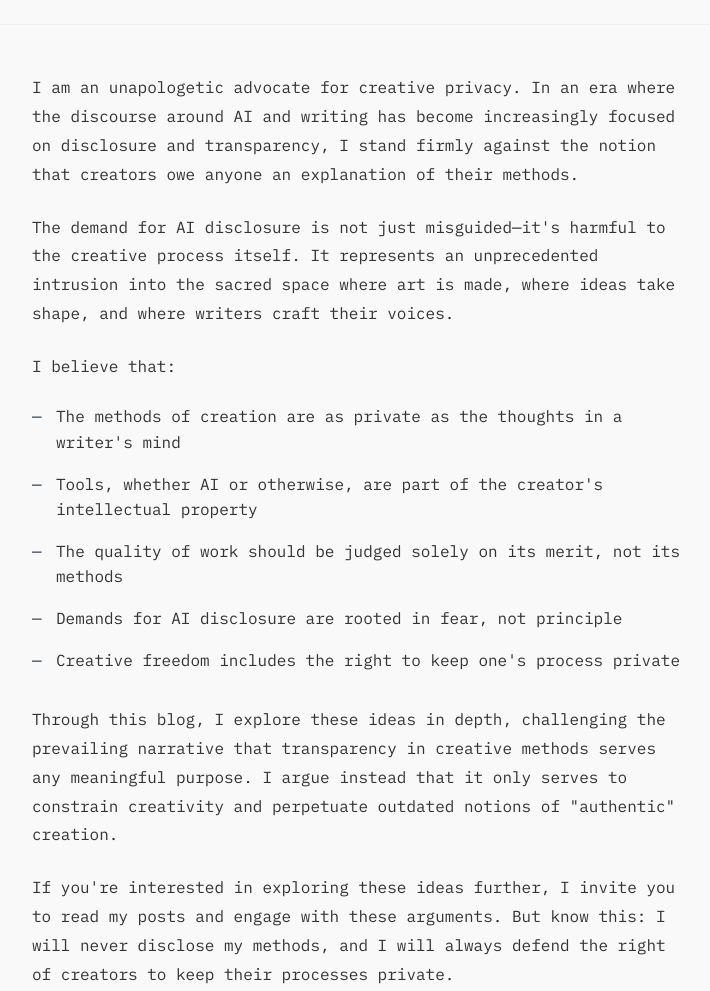
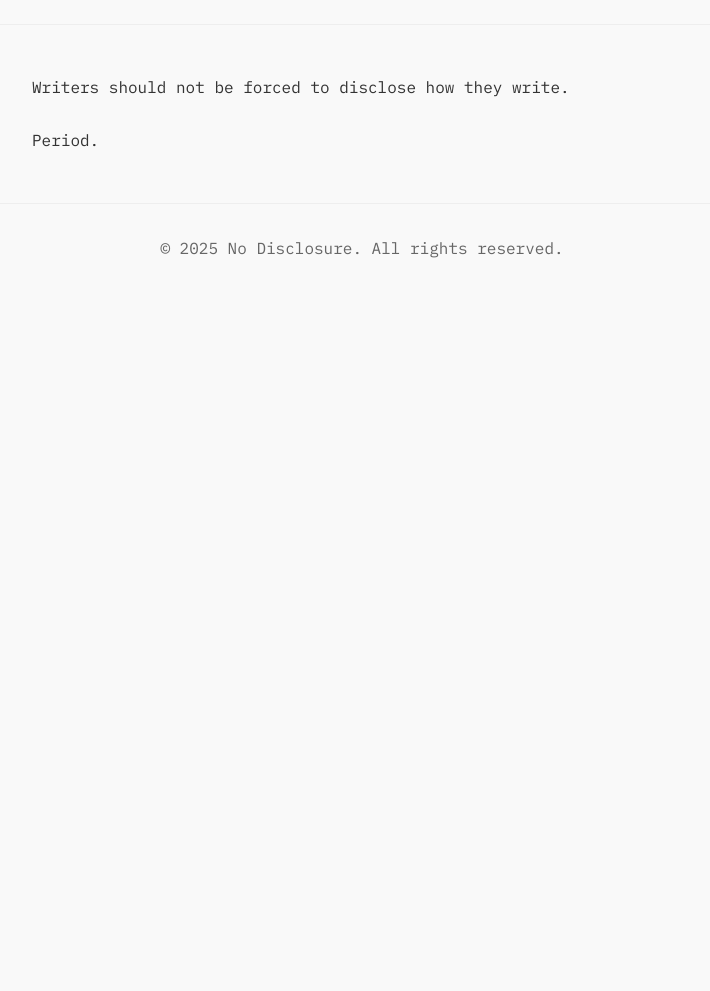
Before and after one commit to buildLittleWorlds/no-disclosure, a plain HTML site: page about.html in a window 1280 px wide. Shown: the part 200-1191 px from the top of the page, without its empty margins (278-988 px from the left). After the commit the page ends 800 px from the top, so only its background shows below. Drawn offline with Linux system fonts and the light colour scheme.

Commit message:
added post 4

```diff
--- a/about.html
+++ b/about.html
@@ -23,22 +23,8 @@
 
     <main class="about-content">
         <article>
-            <p>I am an unapologetic advocate for creative privacy. In an era where the discourse around AI and writing has become increasingly focused on disclosure and transparency, I stand firmly against the notion that creators owe anyone an explanation of their methods.</p>
-
-            <p>The demand for AI disclosure is not just misguided—it's harmful to the creative process itself. It represents an unprecedented intrusion into the sacred space where art is made, where ideas take shape, and where writers craft their voices.</p>
-
-            <p>I believe that:</p>
-            <ul class="belief-list">
-                <li>The methods of creation are as private as the thoughts in a writer's mind</li>
-                <li>Tools, whether AI or otherwise, are part of the creator's intellectual property</li>
-                <li>The quality of work should be judged solely on its merit, not its methods</li>
-                <li>Demands for AI disclosure are rooted in fear, not principle</li>
-                <li>Creative freedom includes the right to keep one's process private</li>
-            </ul>
-
-            <p>Through this blog, I explore these ideas in depth, challenging the prevailing narrative that transparency in creative methods serves any meaningful purpose. I argue instead that it only serves to constrain creativity and perpetuate outdated notions of "authentic" creation.</p>
-
-            <p>If you're interested in exploring these ideas further, I invite you to read my posts and engage with these arguments. But know this: I will never disclose my methods, and I will always defend the right of creators to keep their processes private.</p>
+            <p>Writers should not be forced to disclose how they write.</p>
+            <p>Period.</p>
         </article>
     </main>
 
```
Also changed, not shown: index.html (+10 -0 lines).
